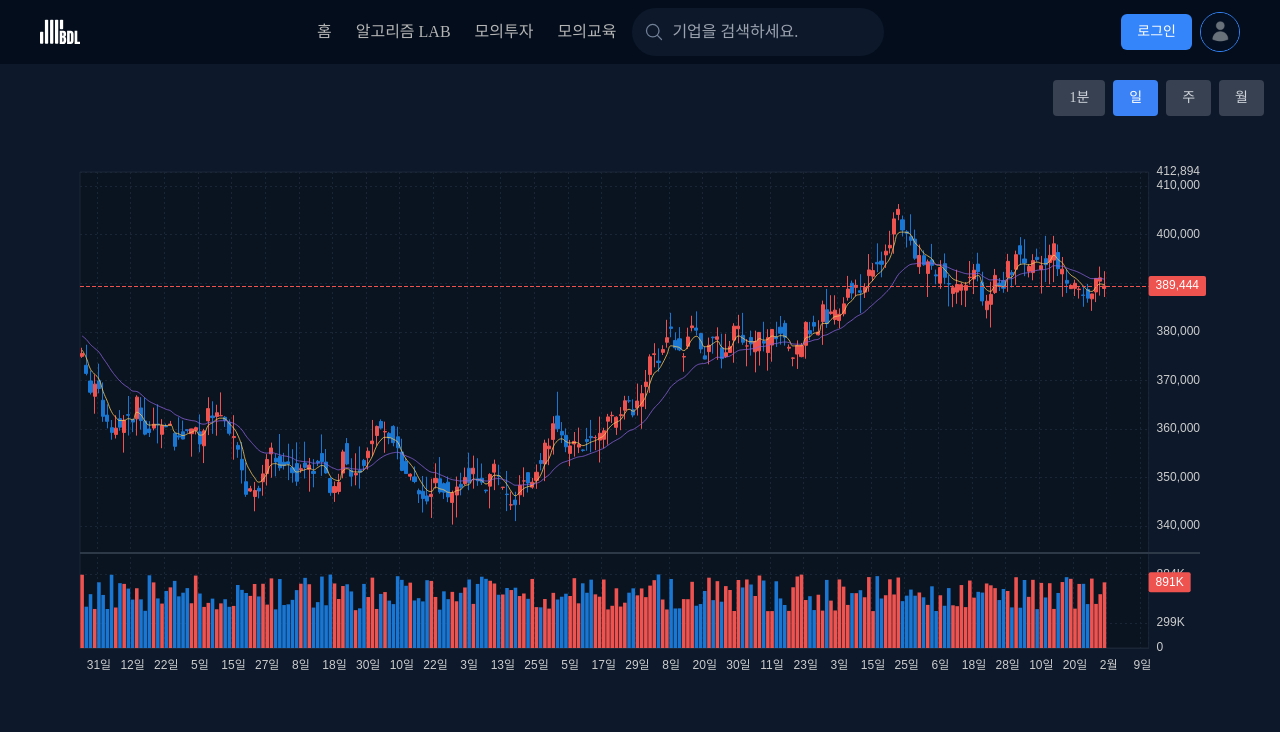
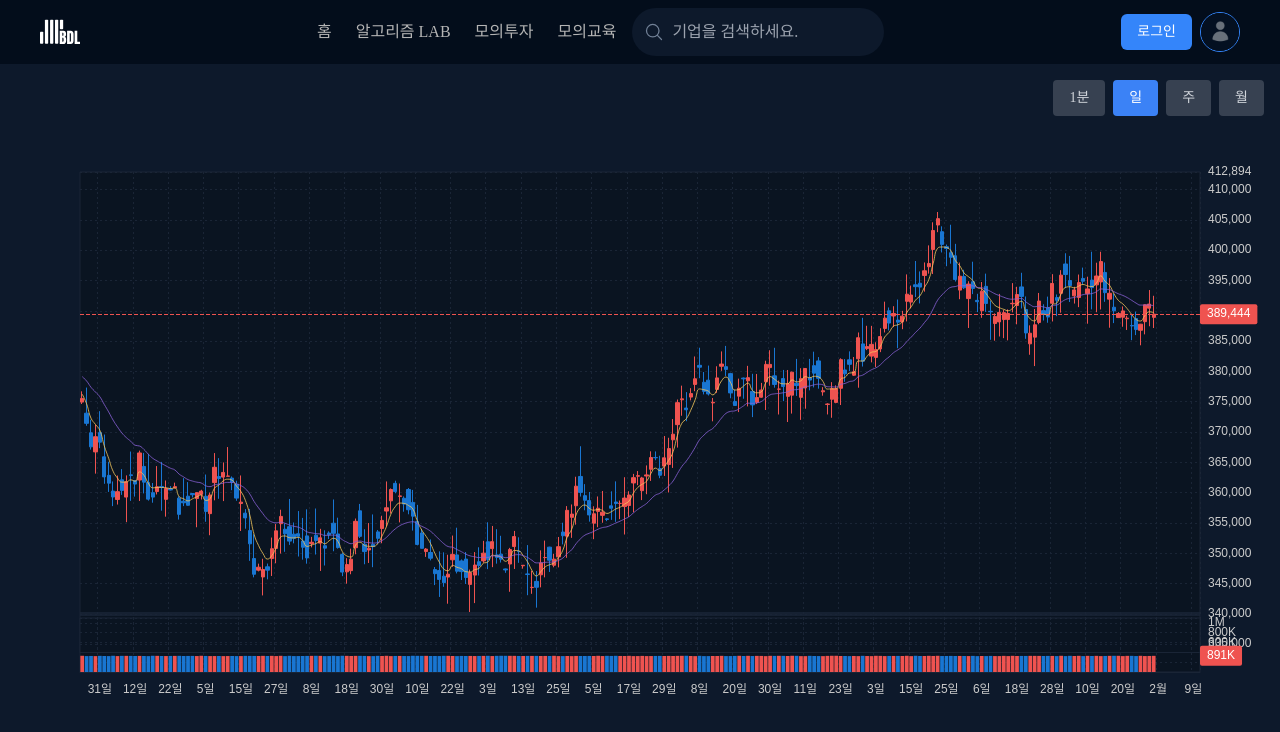
Before and after one commit to stitchzzang/BDL_PJT, a React (Vite) app: page /simulated-education in a window 1280 px wide. Shown: the top 732 px of the page. Built offline with nearby package versions, Linux system fonts and the light colour scheme; a web font is replaced by a local one.

Commit message:
feat: 캔들차트 및 거래량 영역 분리, 드래그 라인 수정

```diff
--- a/src/components/ui/chart.tsx
+++ b/src/components/ui/chart.tsx
@@ -21,6 +21,12 @@ type PeriodType = 'MINUTE' | 'DAY' | 'WEEK' | 'MONTH';
 
 const RISE_COLOR = '#ef5350'; // 빨강
 const FALL_COLOR = '#1976d2'; // 파랑
+
+// Y축 스케일 상태 관리를 위한 인터페이스 추가
+interface YAxisScale {
+  min: number;
+  max: number;
+}
 
 // 캔들차트 시리즈 생성 함수
 const createCandleSeries = (
@@ -127,8 +133,8 @@ const createVolumeSeries = (
     {
       name: '거래량',
       type: 'bar',
-      xAxisIndex: 0,
-      yAxisIndex: 0,
+      xAxisIndex: 1,
+      yAxisIndex: 1,
       data: showVolume ? scaledVolumeData : [],
       itemStyle: {
         color: (params: any) => {
@@ -184,6 +190,10 @@ export const ChartComponent: React.FC<ChartComponentProps> = ({ height = 700, da
   const [volumeHeightRatio, setVolumeHeightRatio] = useState<number>(0.2);
   const [isDragging, setIsDragging] = useState<boolean>(false);
   const chartRef = useRef<ReactECharts>(null);
+
+  // Y축 스케일 상태 추가
+  const [candleYScale, setCandleYScale] = useState<YAxisScale>({ min: 0, max: 100 });
+  const [volumeYScale, setVolumeYScale] = useState<YAxisScale>({ min: 0, max: 100 });
 
   // 서비스 동작을 위한 더미 데이터 생성 함수
   const generateDummyMinuteData = useCallback((): ExtendedDataPoint[] => {
@@ -398,6 +408,80 @@ export const ChartComponent: React.FC<ChartComponentProps> = ({ height = 700, da
 
     return result;
   }, [period, data, minuteDummyData, formatChartDate]);
+
+  // 초기 Y축 스케일 설정
+  useEffect(() => {
+    const chartData = getData();
+    if (chartData.length === 0) return;
+
+    // 캔들차트 스케일 계산
+    const prices = chartData.map((item) => [item.high, item.low]).flat();
+    const maxPrice = Math.max(...prices);
+    const minPrice = Math.min(...prices);
+    const priceRange = maxPrice - minPrice;
+    const priceMargin = priceRange * 0.1;
+
+    setCandleYScale({
+      min: Math.floor(minPrice - priceMargin),
+      max: Math.ceil(maxPrice + priceMargin),
+    });
+
+    // 거래량 차트 스케일 계산
+    const volumes = chartData.map((item) => item.volume);
+    const maxVolume = Math.max(...volumes);
+    const volumeMargin = maxVolume * 0.1;
+
+    setVolumeYScale({
+      min: 0,
+      max: Math.ceil(maxVolume + volumeMargin),
+    });
+  }, [data, period, getData]);
+
+  // 데이터 변경 시 Y축 스케일 업데이트
+  const updateYScales = useCallback(() => {
+    const chartData = getData();
+    if (chartData.length === 0) return;
+
+    // 캔들차트 스케일 업데이트
+    const prices = chartData.map((item) => [item.high, item.low]).flat();
+    const maxPrice = Math.max(...prices);
+    const minPrice = Math.min(...prices);
+    const priceRange = maxPrice - minPrice;
+    const priceMargin = priceRange * 0.1;
+
+    setCandleYScale((prev) => {
+      // 현재 스케일이 데이터 범위를 포함하지 않는 경우에만 업데이트
+      if (prev.min > minPrice || prev.max < maxPrice) {
+        return {
+          min: Math.floor(minPrice - priceMargin),
+          max: Math.ceil(maxPrice + priceMargin),
+        };
+      }
+      return prev;
+    });
+
+    // 거래량 차트 스케일 업데이트
+    const volumes = chartData.map((item) => item.volume);
+    const maxVolume = Math.max(...volumes);
+    const volumeMargin = maxVolume * 0.1;
+
+    setVolumeYScale((prev) => {
+      // 현재 스케일이 데이터 범위를 포함하지 않는 경우에만 업데이트
+      if (prev.max < maxVolume) {
+        return {
+          min: 0,
+          max: Math.ceil(maxVolume + volumeMargin),
+        };
+      }
+      return prev;
+    });
+  }, [getData]);
+
+  // 주기적으로 Y축 스케일 업데이트
+  useEffect(() => {
+    const intervalId = setInterval(updateYScales, 1000);
+    return () => clearInterval(intervalId);
+  }, [updateYScales]);
 
   const formatKoreanNumber = (value: number) => {
     return new Intl.NumberFormat('ko-KR').format(Math.floor(value));
@@ -792,7 +876,7 @@ export const ChartComponent: React.FC<ChartComponentProps> = ({ height = 700, da
     e.preventDefault();
     e.stopPropagation();
     setIsDragging(true);
-    document.body.style.cursor = 'ns-resize';
+    document.body.style.cursor = 'row-resize';
   }, []);
 
   const handleDragMove = useCallback(
@@ -846,38 +930,51 @@ export const ChartComponent: React.FC<ChartComponentProps> = ({ height = 700, da
       const wheelEvent = e as WheelEvent;
       wheelEvent.preventDefault();
 
-      const currentOption = chart.getOption();
-      const yAxis = (currentOption as any).yAxis[0];
-      const currentMin = yAxis.min;
-      const currentMax = yAxis.max;
-      const range = currentMax - currentMin;
+      const chartRect = chart.getDom().getBoundingClientRect();
+      const mouseY = wheelEvent.clientY - chartRect.top;
+
+      // 차트 영역 분할 위치 계산
+      const splitPosition = chartRect.height * (1 - volumeHeightRatio);
+
+      // 마우스가 캔들차트 영역에 있는지 거래량 차트 영역에 있는지 확인
+      const isInCandleArea = mouseY < splitPosition;
 
       // 스크롤 방향에 따라 확대/축소
       const zoomFactor = wheelEvent.deltaY > 0 ? 1.1 : 0.9;
-      const mouseY = wheelEvent.clientY;
-      const chartRect = chart.getDom().getBoundingClientRect();
-      const relativeY = (mouseY - chartRect.top) / chartRect.height;
+      const relativeY =
+        (mouseY - (isInCandleArea ? 40 : splitPosition)) /
+        (isInCandleArea ? splitPosition - 40 : chartRect.height - splitPosition - 60);
 
-      // 마우스 위치를 기준으로 확대/축소
+      if (isInCandleArea) {
+        // 캔들차트 Y축 스케일 조정
+        const range = candleYScale.max - candleYScale.min;
         const newRange = range * zoomFactor;
-      const centerValue = currentMin + range * relativeY;
+        const centerValue = candleYScale.min + range * relativeY;
         const newMin = centerValue - newRange * relativeY;
         const newMax = newMin + newRange;
 
-      chart.setOption({
-        yAxis: [
-          {
-            ...yAxis,
-            min: newMin,
-            max: newMax,
-          },
-        ],
-      });
+        setCandleYScale({ min: newMin, max: newMax });
+      } else {
+        // 거래량 차트 Y축 스케일 조정
+        const range = volumeYScale.max - volumeYScale.min;
+        const newRange = range * zoomFactor;
+        const centerValue = volumeYScale.min + range * relativeY;
+        const newMin = centerValue - newRange * relativeY;
+        const newMax = newMin + newRange;
+
+        setVolumeYScale({ min: newMin, max: newMax });
+      }
     };
 
     const handleYAxisMouseDown = (e: Event) => {
       const mouseEvent = e as MouseEvent;
       mouseEvent.preventDefault();
+
+      const chartRect = chart.getDom().getBoundingClientRect();
+      const startY = mouseEvent.clientY - chartRect.top;
+      const splitPosition = chartRect.height * (1 - volumeHeightRatio);
+      const isInCandleArea = startY < splitPosition;
+
       let lastY = mouseEvent.clientY;
       let isDragging = true;
 
@@ -885,26 +982,27 @@ export const ChartComponent: React.FC<ChartComponentProps> = ({ height = 700, da
         if (!isDragging) return;
         const mouseMoveEvent = moveEvent as MouseEvent;
 
-        const currentOption = chart.getOption();
-        const yAxis = (currentOption as any).yAxis[0];
-        const currentMin = yAxis.min;
-        const currentMax = yAxis.max;
-        const range = currentMax - currentMin;
+        const deltaY = mouseMoveEvent.clientY - lastY;
+        const moveRatio =
+          deltaY / (isInCandleArea ? splitPosition - 40 : chartRect.height - splitPosition - 60);
 
-        const deltaY = mouseMoveEvent.clientY - lastY;
-        const chartRect = chart.getDom().getBoundingClientRect();
-        const moveRatio = deltaY / chartRect.height;
+        if (isInCandleArea) {
+          // 캔들차트 Y축 이동
+          const range = candleYScale.max - candleYScale.min;
           const valueChange = range * moveRatio;
-
-        chart.setOption({
-          yAxis: [
-            {
-              ...yAxis,
-              min: currentMin - valueChange,
-              max: currentMax - valueChange,
-            },
-          ],
+          setCandleYScale({
+            min: candleYScale.min - valueChange,
+            max: candleYScale.max - valueChange,
           });
+        } else {
+          // 거래량 차트 Y축 이동
+          const range = volumeYScale.max - volumeYScale.min;
+          const valueChange = range * moveRatio;
+          setVolumeYScale({
+            min: volumeYScale.min - valueChange,
+            max: volumeYScale.max - valueChange,
+          });
+        }
 
         lastY = mouseMoveEvent.clientY;
       };
@@ -920,19 +1018,20 @@ export const ChartComponent: React.FC<ChartComponentProps> = ({ height = 700, da
     };
 
     // Y축 요소에 이벤트 리스너 추가
-    const yAxisElement = chart.getDom().querySelector('.echarts-y-axis');
-    if (yAxisElement) {
-      yAxisElement.addEventListener('wheel', handleYAxisWheel);
-      yAxisElement.addEventListener('mousedown', handleYAxisMouseDown);
-    }
+    const yAxisElements = chart.getDom().querySelectorAll('.echarts-y-axis');
+    yAxisElements.forEach((element) => {
+      element.addEventListener('wheel', handleYAxisWheel, { passive: false });
+      element.addEventListener('mousedown', handleYAxisMouseDown);
+      (element as HTMLElement).style.cursor = 'ns-resize';
+    });
 
     return () => {
-      if (yAxisElement) {
-        yAxisElement.removeEventListener('wheel', handleYAxisWheel);
-        yAxisElement.removeEventListener('mousedown', handleYAxisMouseDown);
-      }
+      yAxisElements.forEach((element) => {
+        element.removeEventListener('wheel', handleYAxisWheel);
+        element.removeEventListener('mousedown', handleYAxisMouseDown);
+      });
     };
-  }, []);
+  }, [volumeHeightRatio, candleYScale, volumeYScale]);
 
   // ECharts 옵션 설정
   const option: EChartsOption = {
@@ -1030,8 +1129,13 @@ export const ChartComponent: React.FC<ChartComponentProps> = ({ height = 700, da
             return formatDetailDate(rawDate);
           }
 
-          // Y축 포인터는 기본값 사용
-          return params.value;
+          // Y축 포인터는 해당하는 축의 포맷터 사용
+          const numValue = Number(params.value);
+          if (params.axisIndex === 0) {
+            return formatKoreanNumber(Math.floor(numValue));
+          } else {
+            return formatVolumeNumber(Math.floor(numValue));
+          }
         },
       },
       lineStyle: {
@@ -1045,11 +1149,19 @@ export const ChartComponent: React.FC<ChartComponentProps> = ({ height = 700, da
         left: 80,
         right: 80,
         top: 40,
+        height: `${(1 - volumeHeightRatio) * 100}%`,
+        show: true,
+        borderColor: '#1a2536',
+        backgroundColor: '#0a1421',
+      },
+      {
+        left: 80,
+        right: 80,
+        top: `${(1 - volumeHeightRatio + 0.01) * 100}%`,
         bottom: 60,
         show: true,
         borderColor: '#1a2536',
         backgroundColor: '#0a1421',
-        containLabel: true,
       },
     ],
     xAxis: [
@@ -1058,18 +1170,33 @@ export const ChartComponent: React.FC<ChartComponentProps> = ({ height = 700, da
         data: xAxisLabels,
         gridIndex: 0,
         axisLine: { lineStyle: { color: '#1a2536' } },
+        axisLabel: { show: false },
+        splitLine: {
+          show: true,
+          lineStyle: {
+            color: '#1a2536',
+            width: 1,
+            type: [2, 3],
+          },
+        },
+        axisTick: { show: false },
+        boundaryGap: true,
+      },
+      {
+        type: 'category',
+        data: xAxisLabels,
+        gridIndex: 1,
+        position: 'bottom',
+        axisLine: { lineStyle: { color: '#1a2536' } },
         axisLabel: {
           show: true,
           color: '#CCCCCC',
           margin: 12,
           formatter: (value, index) => {
             const isBold = isFirstOfPeriod(value, index);
-
-            // 다음 거래일 시작 (9:01) 표시 강화
             if (period === 'MINUTE' && value === '09:01' && index > extendedChartData.length) {
               return `{nextDay|${value}}`;
             }
-
             return isBold ? value : value;
           },
           rich: {
@@ -1084,39 +1211,11 @@ export const ChartComponent: React.FC<ChartComponentProps> = ({ height = 700, da
           lineStyle: {
             color: '#1a2536',
             width: 1,
-            type: [2, 3], // 점선 스타일 적용
+            type: [2, 3],
           },
         },
-        axisTick: { show: false }, // 축 눈금 제거
+        axisTick: { show: false },
         boundaryGap: true,
-        axisPointer: {
-          label: {
-            formatter: (params: any) => {
-              const value = params.value;
-
-              // 빈 값이나 숫자인 경우 처리
-              if (!value || typeof value === 'number') {
-                return value;
-              }
-
-              // 현재 레이블 위치에 해당하는 데이터 인덱스 찾기
-              const labelIndex = xAxisLabels.findIndex((label) => label === value);
-              if (labelIndex < 0 || labelIndex < 10 || labelIndex >= extendedChartData.length) {
-                return value; // 원래 레이블 반환
-              }
-
-              // 해당 인덱스의 데이터 찾기
-              const item = extendedChartData[labelIndex];
-              if (!item || !('rawDate' in item) || !item.rawDate) {
-                return value; // 원래 레이블 반환
-              }
-
-              // 기간에 맞는 상세 날짜 포맷으로 변환
-              const rawDate = item.rawDate as Date;
-              return formatDetailDate(rawDate);
-            },
-          },
-        },
       },
     ],
     yAxis: [
@@ -1124,7 +1223,7 @@ export const ChartComponent: React.FC<ChartComponentProps> = ({ height = 700, da
         type: 'value',
         position: 'right',
         scale: true,
-        splitNumber: 12, // 그리드 라인 개수 증가
+        splitNumber: 12,
         gridIndex: 0,
         axisLine: { lineStyle: { color: '#1a2536' } },
         splitLine: {
@@ -1132,39 +1231,18 @@ export const ChartComponent: React.FC<ChartComponentProps> = ({ height = 700, da
           lineStyle: {
             color: '#1a2536',
             width: 1,
-            type: [2, 3], // 점선 스타일 적용
+            type: [2, 3],
           },
         },
         axisLabel: {
           color: '#CCCCCC',
           formatter: (value: number) => {
-            const priceRange = getPriceRange();
-            const volumeRange = getVolumeRange();
-            const priceHeight = priceRange.max - priceRange.min;
-            const dividerPos = priceRange.min + priceHeight * VOLUME_HEIGHT_RATIO;
-
-            if (value >= dividerPos) {
             const formattedValue = formatKoreanNumber(Math.floor(value));
-              // 현재가와 일치하는 경우 rich text 사용
             if (Math.abs(value - currentData.close) < 0.1) {
               return `{current|${formattedValue}}`;
             }
             return formattedValue;
-            } else {
-              const volumeHeight = priceHeight * VOLUME_HEIGHT_RATIO;
-              const volumeRatio = (value - priceRange.min) / volumeHeight;
-              const originalVolume = volumeRatio * volumeRange.max;
-              const formattedVolume = formatVolumeNumber(Math.floor(originalVolume));
-              // 현재 거래량과 일치하는 경우 rich text 사용
-              if (Math.abs(originalVolume - currentData.volume) < 0.1) {
-                return `{current|${formattedVolume}}`;
-              }
-              return formattedVolume;
-            }
           },
-          inside: false,
-          margin: 8,
-          fontSize: 12,
           rich: {
             current: {
               backgroundColor: currentPriceColor,
@@ -1174,74 +1252,205 @@ export const ChartComponent: React.FC<ChartComponentProps> = ({ height = 700, da
             },
           },
         },
-        axisPointer: {
-          label: {
-            formatter: (params) => {
-              try {
-                const numValue = Number(params.value);
-                const priceRange = getPriceRange();
-                const volumeRange = getVolumeRange();
-                const priceHeight = priceRange.max - priceRange.min;
-                const dividerPos = priceRange.min + priceHeight * VOLUME_HEIGHT_RATIO;
-
-                if (numValue >= dividerPos) {
-                  return formatKoreanNumber(Math.floor(numValue));
-                } else {
-                  const volumeHeight = priceHeight * VOLUME_HEIGHT_RATIO;
-                  const volumeRatio = (numValue - priceRange.min) / volumeHeight;
-                  const originalVolume = volumeRatio * volumeRange.max;
-                  return formatVolumeNumber(Math.floor(originalVolume));
-                }
-              } catch {
-                return '-';
-              }
+        min: candleYScale.min,
+        max: candleYScale.max,
       },
-            backgroundColor: FALL_COLOR,
+      {
+        type: 'value',
+        position: 'right',
+        scale: true,
+        splitNumber: 6,
+        gridIndex: 1,
+        axisLine: { lineStyle: { color: '#1a2536' } },
+        splitLine: {
+          show: true,
+          lineStyle: {
+            color: '#1a2536',
+            width: 1,
+            type: [2, 3],
           },
         },
-        min: getPriceRange().min,
-        max: getPriceRange().max,
+        axisLabel: {
+          color: '#CCCCCC',
+          formatter: (value: number) => {
+            const formattedVolume = formatVolumeNumber(Math.floor(value));
+            if (Math.abs(value - currentData.volume) < 0.1) {
+              return `{current|${formattedVolume}}`;
+            }
+            return formattedVolume;
+          },
+          rich: {
+            current: {
+              backgroundColor: currentPriceColor,
+              padding: [4, 8],
+              borderRadius: 2,
+              color: '#FFFFFF',
+            },
+          },
+        },
+        min: 0,
+        max: volumeYScale.max,
       },
     ],
     dataZoom: [
       {
         type: 'inside',
-        xAxisIndex: [0],
+        xAxisIndex: [0, 1],
         start: dataZoomRange.start,
         end: dataZoomRange.end,
-        zoomOnMouseWheel: true,
+        zoomOnMouseWheel: 'shift',
         moveOnMouseMove: true,
-        preventDefaultMouseMove: false,
       },
       {
-        type: 'slider',
-        show: false,
-        xAxisIndex: [0],
-        start: dataZoomRange.start,
-        end: dataZoomRange.end,
+        type: 'inside',
+        yAxisIndex: [0],
+        zoomOnMouseWheel: true,
+        moveOnMouseMove: false,
+        rangeMode: ['value', 'value'],
+      },
+      {
+        type: 'inside',
+        yAxisIndex: [1],
+        zoomOnMouseWheel: true,
+        moveOnMouseMove: false,
+        rangeMode: ['value', 'value'],
       },
     ],
     series: [
-      ...createCandleSeries(
-        scaledCandleData,
-        scaledEMA5Data,
-        scaledEMA20Data,
-        currentData,
-        formatKoreanNumber,
-      ),
-      ...createVolumeSeries(
-        showVolume,
-        scaledVolumeData,
-        extendedChartData,
-        currentData,
-        formatVolumeNumber,
-      ),
+      {
+        name: '캔들차트',
+        type: 'candlestick',
+        xAxisIndex: 0,
+        yAxisIndex: 0,
+        data: scaledCandleData,
+        itemStyle: {
+          color: RISE_COLOR,
+          color0: FALL_COLOR,
+          borderColor: RISE_COLOR,
+          borderColor0: FALL_COLOR,
+        },
+        barWidth: '85%',
+        markLine: {
+          symbol: ['none', 'none'],
+          animation: false,
+          silent: true,
+          lineStyle: {
+            color: currentPriceColor,
+            width: 1,
+            type: 'dashed',
+          },
+          label: {
+            show: true,
+            position: 'end',
+            distance: 0,
+            offset: [0, 0],
+            formatter: formatKoreanNumber(Math.floor(currentData.close)),
+            backgroundColor: currentPriceColor,
+            padding: [4, 7, 4, 7],
+            borderRadius: 2,
+            color: '#FFFFFF',
+            fontSize: 12,
+          },
+          data: [
+            {
+              yAxis: Math.floor(currentData.close),
+              label: {
+                show: true,
+                position: 'end',
+                distance: 0,
+                offset: [0, 0],
+              },
+            },
+          ],
+        },
+      },
+      {
+        name: '5일 이평선',
+        type: 'line',
+        xAxisIndex: 0,
+        yAxisIndex: 0,
+        data: scaledEMA5Data,
+        smooth: true,
+        lineStyle: {
+          opacity: 0.8,
+          color: '#f6c85d',
+          width: 1,
+        },
+        symbol: 'none',
+        connectNulls: true,
+      },
+      {
+        name: '20일 이평선',
+        type: 'line',
+        xAxisIndex: 0,
+        yAxisIndex: 0,
+        data: scaledEMA20Data,
+        smooth: true,
+        lineStyle: {
+          opacity: 0.8,
+          color: '#8b62d9',
+          width: 1,
+        },
+        symbol: 'none',
+        connectNulls: true,
+      },
+      {
+        name: '거래량',
+        type: 'bar',
+        xAxisIndex: 1,
+        yAxisIndex: 1,
+        data: showVolume ? scaledVolumeData : [],
+        itemStyle: {
+          color: (params: any) => {
+            const index = params.dataIndex;
+            if (index < 10 || !extendedChartData[index]) return FALL_COLOR;
+            return extendedChartData[index].close >= extendedChartData[index].open
+              ? RISE_COLOR
+              : FALL_COLOR;
+          },
+        },
+        barWidth: '85%',
+        markLine: {
+          symbol: 'none',
+          lineStyle: {
+            color: 'transparent',
+            width: 0,
+            type: 'solid',
+          },
+          label: {
+            show: true,
+            position: 'end',
+            distance: 0,
+            offset: [0, 0],
+            formatter: formatVolumeNumber(currentData.volume),
+            backgroundColor: currentPriceColor,
+            padding: [4, 7, 4, 7],
+            borderRadius: 2,
+            color: '#FFFFFF',
+            fontSize: 12,
+          },
+          data: [
+            {
+              yAxis: scaledVolumeData[scaledVolumeData.length - 1],
+              lineStyle: {
+                color: 'transparent',
+              },
+              label: {
+                show: true,
+                position: 'end',
+                distance: 0,
+                offset: [0, 0],
+              },
+            },
+          ],
+        },
+      },
     ],
   };
 
   return (
     <div
-      className="flex h-full w-full flex-col overflow-hidden"
+      className="flex h-full w-full flex-col overflow-hidden relative"
       style={{ backgroundColor: '#0D192B' }}
     >
       <div className="flex items-center gap-4 p-4 text-sm text-white">
@@ -1289,16 +1498,28 @@ export const ChartComponent: React.FC<ChartComponentProps> = ({ height = 700, da
           }}
         />
         <div
-          className="absolute z-10 cursor-ns-resize"
+          className="absolute z-10 cursor-row-resize"
           style={{
             left: '80px',
             right: '80px',
-            top: `calc(${(1 - volumeHeightRatio) * 100}% - 60px)`,
-            height: '2px',
-            backgroundColor: isDragging ? '#4a90e2' : '#2e3947',
-            transition: isDragging ? 'none' : 'all 0.2s ease',
+            top: `${(1 - volumeHeightRatio) * 100}%`,
+            height: '4px',
+            backgroundColor: isDragging ? '#4a90e2' : 'rgba(26, 37, 54, 0.8)',
+            transition: isDragging ? 'none' : 'background-color 0.2s ease',
           }}
           onMouseDown={handleDragStart}
+          onMouseEnter={() => {
+            const element = document.querySelector('.echarts-for-react');
+            if (element) {
+              (element as HTMLElement).style.pointerEvents = 'none';
+            }
+          }}
+          onMouseLeave={() => {
+            const element = document.querySelector('.echarts-for-react');
+            if (element) {
+              (element as HTMLElement).style.pointerEvents = 'auto';
+            }
+          }}
         />
       </div>
     </div>
```
Lines whose indentation alone changed are shown as unchanged.
